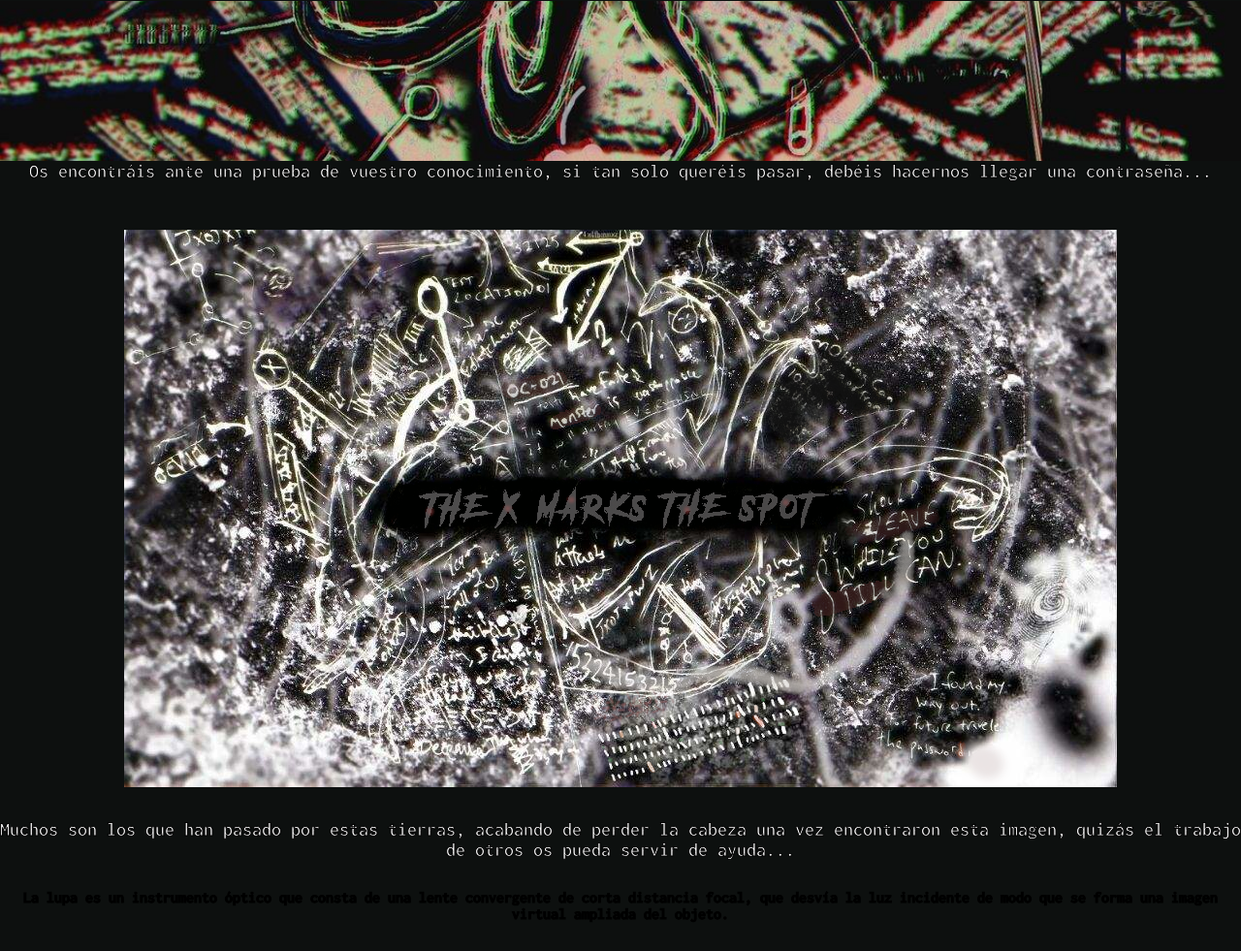
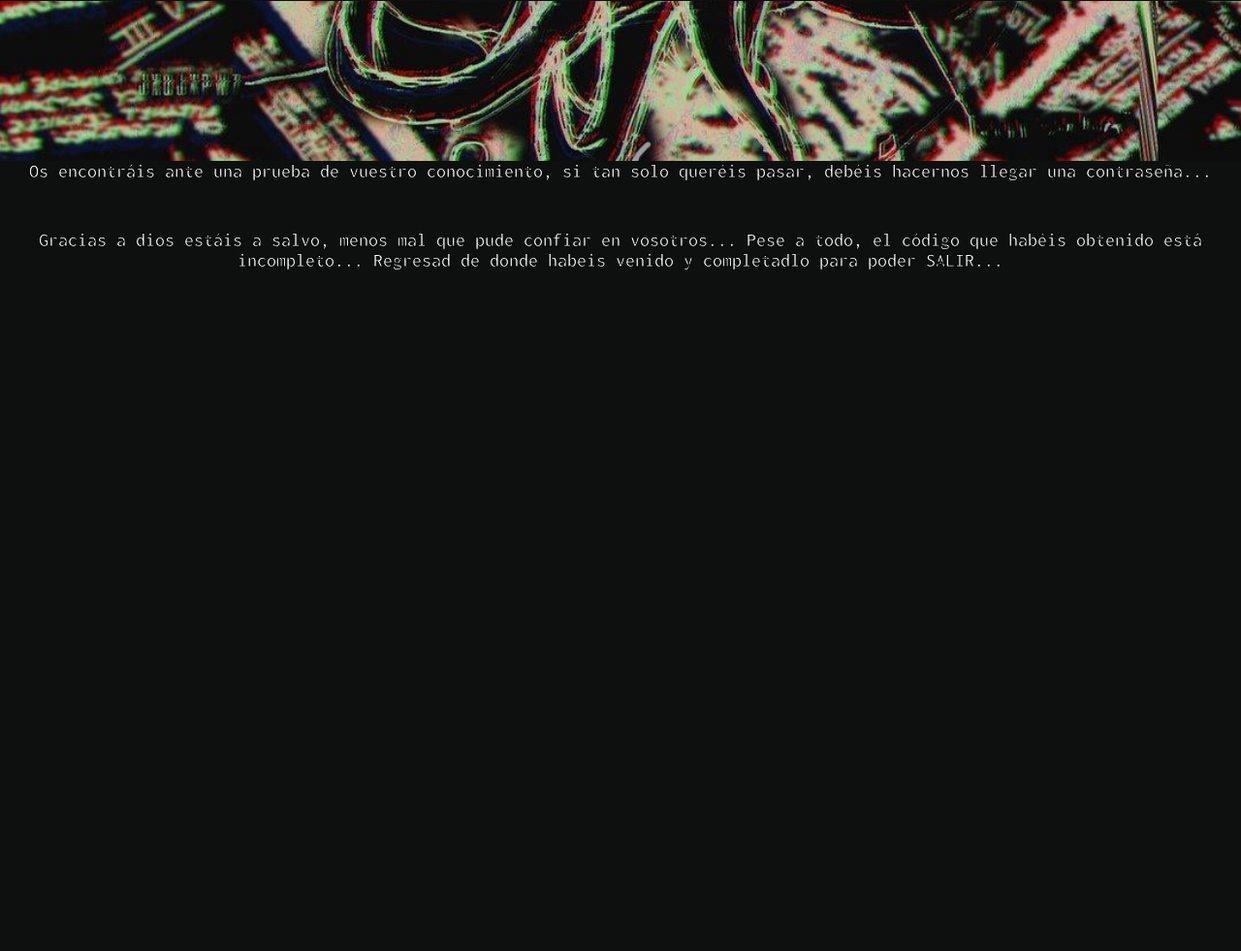
Before and after one commit to Tadomika9/Tenet, a plain HTML site: page index.html in a window 1280 px wide. Shown: the part 434-1415 px from the top of the page at 97% size. After the commit the page ends 800 px from the top, so only its background shows below. Drawn offline with Linux system fonts and the light colour scheme.

Commit message:
Update index.html

```diff
--- a/index.html
+++ b/index.html
@@ -36,21 +36,21 @@
         </div>
 
         <div class="contenedor-texto">
-            <!--<h2>Gracias a dios estáis a salvo, menos mal que pude confiar en vosotros... Pese a todo, el código que
+            <h2>Gracias a dios estáis a salvo, menos mal que pude confiar en vosotros... Pese a todo, el código que
                 habéis obtenido está incompleto...
-                Regresad de donde habeis venido y completadlo para poder SALIR...</h2>-->
+                Regresad de donde habeis venido y completadlo para poder SALIR...</h2>
         </div>
         <div class="contenedor-imagen-principal">
-            <img src="img\imagenprincipal.png" alt="">
+            <!--<img src="img\imagenprincipal.png" alt="">-->
         </div>
         <div class="contenedor-textop">
-           <p> Muchos son los que han pasado por estas tierras, acabando de perder la cabeza una vez encontraron
+           <!--<p> Muchos son los que han pasado por estas tierras, acabando de perder la cabeza una vez encontraron
                 esta
-               imagen, quizás el trabajo de otros os pueda servir de ayuda... </p>
+               imagen, quizás el trabajo de otros os pueda servir de ayuda... </p>-->
         </div>
         <div class="contenedor-textop1">
-            La lupa es un instrumento óptico que consta de una lente convergente de corta distancia focal, que desvía
-                la luz incidente de modo que se forma una imagen virtual ampliada del objeto.</p>
+            <!--La lupa es un instrumento óptico que consta de una lente convergente de corta distancia focal, que desvía
+                la luz incidente de modo que se forma una imagen virtual ampliada del objeto.</p>-->
         </div>
 
         <div class="contenedor-textop">
```
